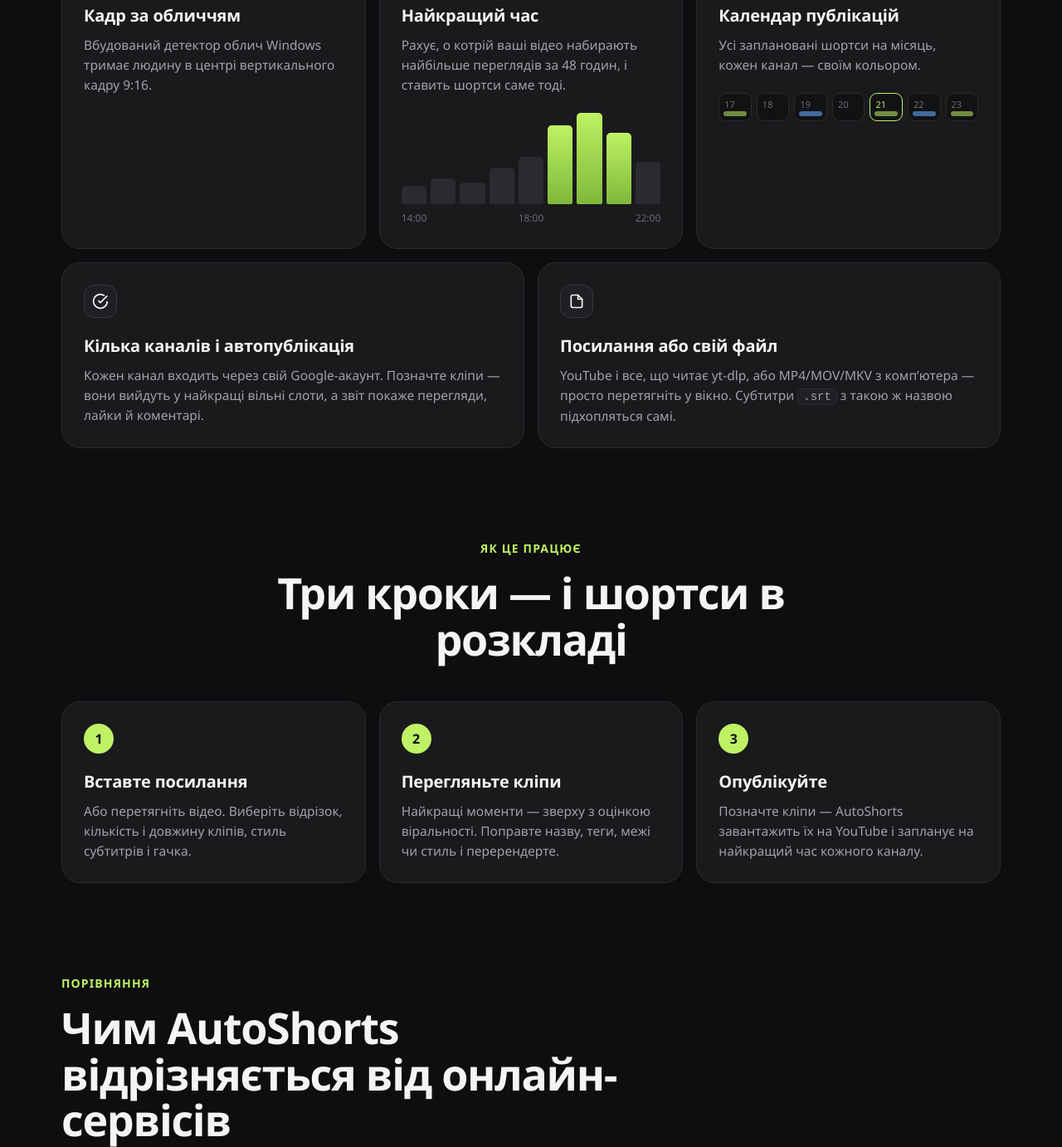
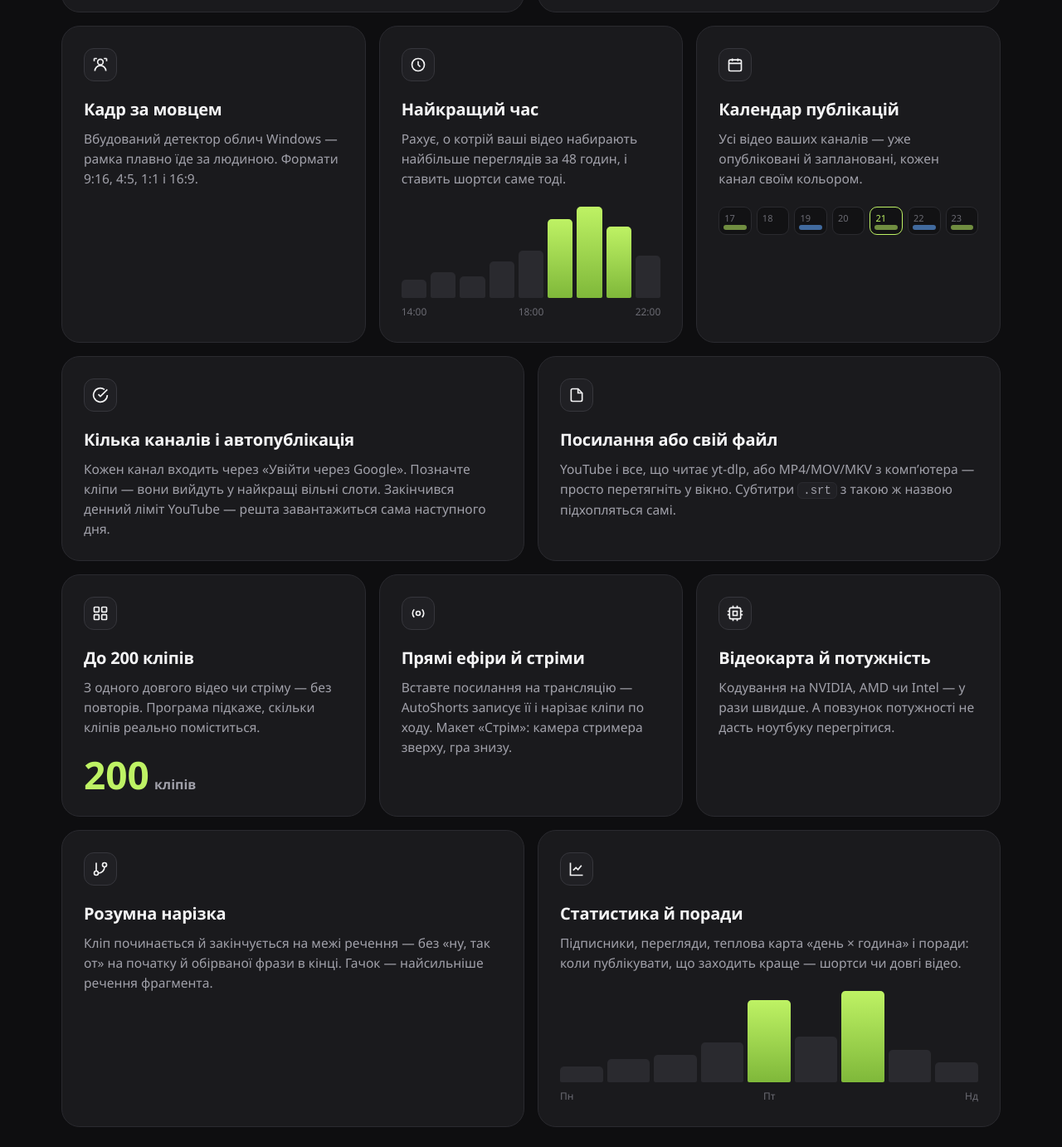
Before and after one commit to Dimonchikk/AutoShorts, a plain HTML site: page index.html in a window 1280 px wide. Shown: the part 2985-4367 px from the top of the page at 83% size. Drawn offline with Linux system fonts and the light colour scheme; no server answers.

Commit message:
Сайт: нові можливості 1.5–1.6 (200 кліпів, ефіри, відеокарта, статистика, розумна нарізка), FAQ
Co-Authored-By: Claude Opus 5.5 <noreply@anthropic.com>
Claude-Session: https://claude.ai/code/session_01SfcRwt6LcDBxzEKLGjwWMw

```diff
--- a/index.html
+++ b/index.html
@@ -353,7 +353,7 @@
       <div class="card s3 reveal">
         <div class="ico"><svg width="20" height="20" viewBox="0 0 24 24" fill="none" stroke="currentColor" stroke-width="2"><rect x="3" y="5" width="18" height="14" rx="2"/><path d="M7 15h4M13 15h4M7 11h10"/></svg></div>
         <h3>Субтитри як у топових шортсах</h3>
-        <p>По 2–4 слова, слово, що звучить, і ключові слова підсвічуються. 5 стилів, автопереклад субтитрів YouTube і свій SRT.</p>
+        <p>По 2–4 слова, слово, що звучить, і ключові слова підсвічуються. 6 стилів з караоке-заливкою, 29 шрифтів з кирилицею, положення внизу, по центру чи вгорі, свій розмір. Автопереклад субтитрів YouTube і свій SRT.</p>
         <div class="viz styles">
           <div class="sty on">ЦЕ <span class="g">ПРОСТО</span> <span class="y">ВОГОНЬ</span></div>
           <div class="sty" style="font-family:Impact,sans-serif">ЦЕ <span class="y">ПРОСТО</span> <span class="g">ВОГОНЬ</span></div>
@@ -368,6 +368,8 @@
         <h3>Рецепт обробки</h3>
         <p>Увімкніть, що потрібно, — FFmpeg зробить решту. Налаштування запам’ятовуються для наступних відео.</p>
         <div class="viz toggles">
+          <div class="tg">Вирізати паузи<span class="sw on"></span></div>
+          <div class="tg">Пропускати рекламу й «промокоди»<span class="sw on"></span></div>
           <div class="tg">Чистий звук · −14 LUFS<span class="sw on"></span></div>
           <div class="tg">Автонаближення на кожному другому реченні<span class="sw on"></span></div>
           <div class="tg">Ціле відео на розмитому фоні<span class="sw"></span></div>
@@ -377,8 +379,8 @@
 
       <div class="card s2 reveal">
         <div class="ico"><svg width="20" height="20" viewBox="0 0 24 24" fill="none" stroke="currentColor" stroke-width="2"><circle cx="12" cy="8" r="4"/><path d="M4 21a8 8 0 0116 0"/><path d="M3 3h4M3 3v4M21 3h-4M21 3v4"/></svg></div>
-        <h3>Кадр за обличчям</h3>
-        <p>Вбудований детектор облич Windows тримає людину в центрі вертикального кадру 9:16.</p>
+        <h3>Кадр за мовцем</h3>
+        <p>Вбудований детектор облич Windows — рамка плавно їде за людиною. Формати 9:16, 4:5, 1:1 і 16:9.</p>
       </div>
       <div class="card s2 reveal">
         <div class="ico"><svg width="20" height="20" viewBox="0 0 24 24" fill="none" stroke="currentColor" stroke-width="2"><circle cx="12" cy="12" r="9"/><path d="M12 7v5l3 3"/></svg></div>
@@ -389,7 +391,7 @@
       <div class="card s2 reveal">
         <div class="ico"><svg width="20" height="20" viewBox="0 0 24 24" fill="none" stroke="currentColor" stroke-width="2"><rect x="3" y="5" width="18" height="16" rx="2"/><path d="M3 10h18M8 3v4M16 3v4"/></svg></div>
         <h3>Календар публікацій</h3>
-        <p>Усі заплановані шортси на місяць, кожен канал — своїм кольором.</p>
+        <p>Усі відео ваших каналів — уже опубліковані й заплановані, кожен канал своїм кольором.</p>
         <div class="viz cal">
           <div>17<i></i></div><div>18</div><div>19<i class="b"></i></div><div>20</div><div class="t">21<i></i></div><div>22<i class="b"></i></div><div>23<i></i></div>
         </div>
@@ -398,12 +400,41 @@
       <div class="card s3 reveal">
         <div class="ico"><svg width="20" height="20" viewBox="0 0 24 24" fill="none" stroke="currentColor" stroke-width="2"><path d="M22 12a10 10 0 11-4-8"/><path d="M22 4L12 14l-3-3"/></svg></div>
         <h3>Кілька каналів і автопублікація</h3>
-        <p>Кожен канал входить через свій Google-акаунт. Позначте кліпи — вони вийдуть у найкращі вільні слоти, а звіт покаже перегляди, лайки й коментарі.</p>
+        <p>Кожен канал входить через «Увійти через Google». Позначте кліпи — вони вийдуть у найкращі вільні слоти. Закінчився денний ліміт YouTube — решта завантажиться сама наступного дня.</p>
       </div>
       <div class="card s3 reveal">
         <div class="ico"><svg width="20" height="20" viewBox="0 0 24 24" fill="none" stroke="currentColor" stroke-width="2"><path d="M14 3H6a2 2 0 00-2 2v14a2 2 0 002 2h12a2 2 0 002-2V9z"/><path d="M14 3v6h6"/></svg></div>
         <h3>Посилання або свій файл</h3>
         <p>YouTube і все, що читає yt-dlp, або MP4/MOV/MKV з комп’ютера — просто перетягніть у вікно. Субтитри <code>.srt</code> з такою ж назвою підхопляться самі.</p>
+      </div>
+
+      <div class="card s2 reveal">
+        <div class="ico"><svg width="20" height="20" viewBox="0 0 24 24" fill="none" stroke="currentColor" stroke-width="2"><rect x="3" y="3" width="7" height="7" rx="1"/><rect x="14" y="3" width="7" height="7" rx="1"/><rect x="3" y="14" width="7" height="7" rx="1"/><rect x="14" y="14" width="7" height="7" rx="1"/></svg></div>
+        <h3>До 200 кліпів</h3>
+        <p>З одного довгого відео чи стріму — без повторів. Програма підкаже, скільки кліпів реально поміститься.</p>
+        <div class="viz" style="display:flex;align-items:baseline;gap:6px"><span class="big">200</span><span style="color:var(--muted);font-weight:600">кліпів</span></div>
+      </div>
+      <div class="card s2 reveal">
+        <div class="ico"><svg width="20" height="20" viewBox="0 0 24 24" fill="none" stroke="currentColor" stroke-width="2"><circle cx="12" cy="12" r="3"/><path d="M6.3 6.3a8 8 0 000 11.4M17.7 6.3a8 8 0 010 11.4"/></svg></div>
+        <h3>Прямі ефіри й стріми</h3>
+        <p>Вставте посилання на трансляцію — AutoShorts записує її і нарізає кліпи по ходу. Макет «Стрім»: камера стримера зверху, гра знизу.</p>
+      </div>
+      <div class="card s2 reveal">
+        <div class="ico"><svg width="20" height="20" viewBox="0 0 24 24" fill="none" stroke="currentColor" stroke-width="2"><rect x="4" y="4" width="16" height="16" rx="2"/><rect x="9" y="9" width="6" height="6"/><path d="M9 1v3M15 1v3M9 20v3M15 20v3M20 9h3M20 14h3M1 9h3M1 14h3"/></svg></div>
+        <h3>Відеокарта й потужність</h3>
+        <p>Кодування на NVIDIA, AMD чи Intel — у рази швидше. А повзунок потужності не дасть ноутбуку перегрітися.</p>
+      </div>
+
+      <div class="card s3 reveal">
+        <div class="ico"><svg width="20" height="20" viewBox="0 0 24 24" fill="none" stroke="currentColor" stroke-width="2"><path d="M6 3v12"/><circle cx="6" cy="18" r="3"/><circle cx="18" cy="6" r="3"/><path d="M18 9a9 9 0 01-9 9"/></svg></div>
+        <h3>Розумна нарізка</h3>
+        <p>Кліп починається й закінчується на межі речення — без «ну, так от» на початку й обірваної фрази в кінці. Гачок — найсильніше речення фрагмента.</p>
+      </div>
+      <div class="card s3 reveal">
+        <div class="ico"><svg width="20" height="20" viewBox="0 0 24 24" fill="none" stroke="currentColor" stroke-width="2"><path d="M3 3v18h18"/><path d="M7 14l4-4 3 3 5-6"/></svg></div>
+        <h3>Статистика й поради</h3>
+        <p>Підписники, перегляди, теплова карта «день × година» і поради: коли публікувати, що заходить краще — шортси чи довгі відео.</p>
+        <div class="viz"><div class="hours"><i style="height:18%"></i><i style="height:26%"></i><i style="height:30%"></i><i style="height:44%"></i><i class="hot" style="height:90%"></i><i style="height:50%"></i><i class="hot" style="height:100%"></i><i style="height:36%"></i><i style="height:22%"></i></div><div class="hours-l"><span>Пн</span><span>Пт</span><span>Нд</span></div></div>
       </div>
     </div>
   </section>
@@ -429,6 +460,8 @@
         <tr><td>Де обробляється відео</td><td>На вашому комп’ютері</td><td>На чужих серверах</td></tr>
         <tr><td>Ключі ШІ, акаунти</td><td>Не потрібні</td><td>Потрібен акаунт</td></tr>
         <tr><td>Довжина відео</td><td>Будь-яка</td><td>Обмежена тарифом</td></tr>
+        <tr><td>Кліпів з одного відео</td><td>До 200</td><td>Залежить від кредитів</td></tr>
+        <tr><td>Прямі ефіри</td><td>Нарізка під час трансляції</td><td>Лише після завершення</td></tr>
         <tr><td>Публікація в найкращий час</td><td>За статистикою вашого каналу</td><td>Ручний розклад</td></tr>
       </table>
     </div>
@@ -438,11 +471,13 @@
     <div class="eyebrow">Питання</div>
     <h2 class="display">Часті запитання</h2>
     <div class="faq" style="text-align:left">
-      <details><summary>Це справді безкоштовно?</summary><p>Так. Програма працює на вашому комп’ютері: FFmpeg і yt-dlp вона докачає сама, а моменти шукає без хмарних моделей. Для публікації на YouTube потрібен лише безкоштовний Google Client ID — інструкція є в програмі.</p></details>
+      <details><summary>Це справді безкоштовно?</summary><p>Так. Програма працює на вашому комп’ютері: FFmpeg і yt-dlp вона докачає сама, а моменти шукає без хмарних моделей. Для публікації достатньо натиснути «Увійти через Google».</p></details>
       <details><summary>Як AutoShorts знаходить цікаві моменти без ШІ?</summary><p>Поєднує три сигнали: графік «найчастіше переглядають» з YouTube, сплески гучності (сміх, емоції, акценти) і щільність мови. Межі кліпів ставляться на паузах між реченнями, щоб не різати посеред слова. Можна ще вказати слова-моменти — фрагменти з ними отримають пріоритет.</p></details>
       <details><summary>Що потрібно, щоб запустити?</summary><p>Windows 10 або 11. Завантажте <code>AutoShorts-Setup.exe</code> — інсталятор поставить програму, додасть її в меню «Пуск» і на робочий стіл (права адміністратора не потрібні). Є й портативна версія <code>AutoShorts.exe</code> на сторінці релізу. При першому запуску програма завантажить FFmpeg і yt-dlp.</p></details>
       <details><summary>Чи можна нарізати відео з комп’ютера?</summary><p>Так — кнопка «Файл з комп’ютера» або перетягування у вікно. Субтитри з <code>.srt</code> з такою ж назвою підхопляться автоматично, або завантажте SRT вручну на сторінці проєкту.</p></details>
-      <details><summary>Скільки каналів можна підключити?</summary><p>Скільки завгодно. Кожен канал входить через свій Google-акаунт, має свій розклад, найкращий час і звіт переглядів.</p></details>
+      <details><summary>Чому кліпи викладаються не всі одразу?</summary><p>YouTube дає безкоштовний денний ліміт — приблизно 6 завантажень на день. Коли він закінчується, AutoShorts ставить решту кліпів у чергу і сам продовжить завантаження після оновлення ліміту (близько 10:00 за Києвом), якщо програма відкрита.</p></details>
+      <details><summary>Як нарізати прямий ефір?</summary><p>Вставте посилання на трансляцію, що йде зараз. Програма покаже пункт «Прямий ефір»: виберіть, скільки записувати (до кінця або 30 хв – 4 год) і скільки кліпів на годину. Кліпи з’являтимуться по ходу ефіру; моменти шукаються за звуком, бо субтитрів під час трансляції YouTube не дає.</p></details>
+      <details><summary>Скільки каналів можна підключити?</summary><p>Скільки завгодно. Кожен канал входить через свій Google-акаунт, має свій розклад, найкращий час, статистику й поради.</p></details>
       <details><summary>Windows попереджає про невідомого видавця</summary><p>Це звичайно для програм без платного сертифіката. Натисніть «Докладніше» → «Усе одно запустити». Код повністю відкритий на GitHub.</p></details>
     </div>
   </section>
```
